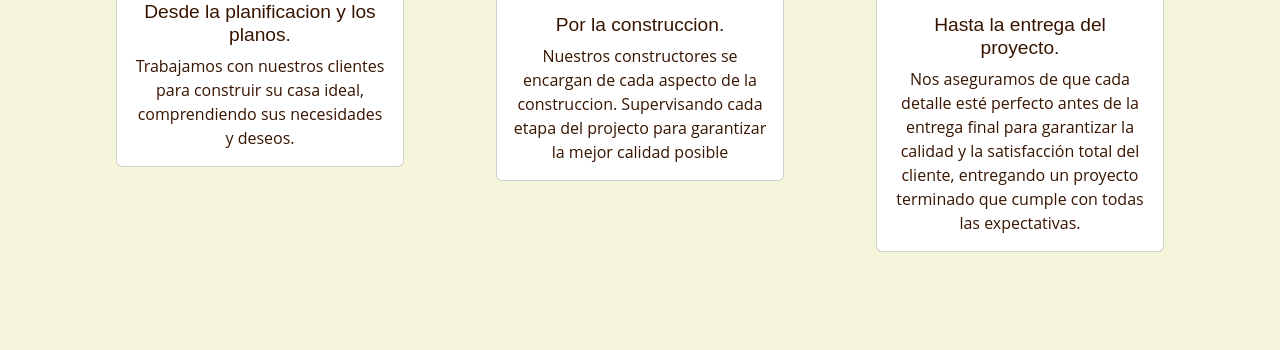
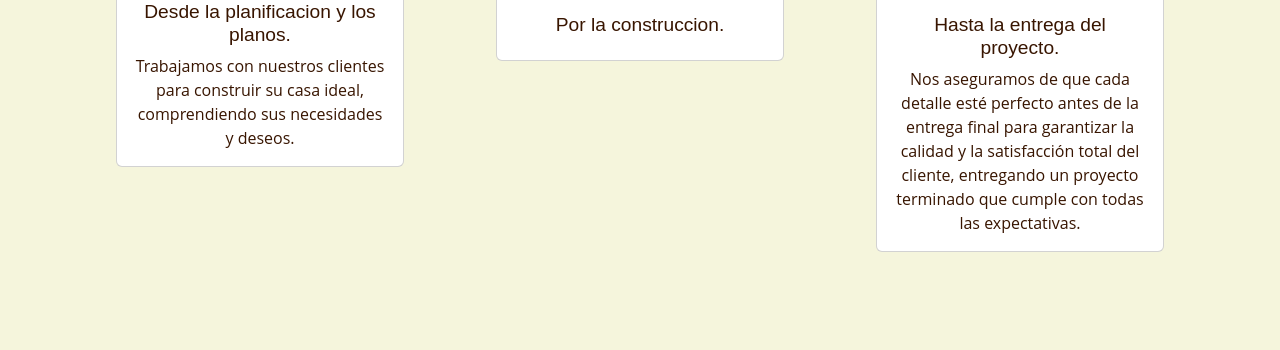
Before and after one commit to Brianuryn/Brianuryn.github.io, a plain HTML site: page Index.html in a window 1280 px wide. Shown: the part 1256-1606 px from the top of the page. Drawn offline with nearby package versions, Linux system fonts and the light colour scheme.

Commit message:
Update Index.html

```diff
--- a/Index.html
+++ b/Index.html
@@ -90,7 +90,7 @@
                 <img src="img/Tarjetas/long-shot-men-working-roof-together.jpg" class="card-img-top" alt="...">
                 <div class="card-body">
                   <h1>Por la construccion.</h1>
-                  <p class="card-text">Nuestros constructores se encargan de cada aspecto de la construccion. Supervisando cada etapa del projecto para garantizar la mejor calidad posible</p>
+                  <p class="card-text"></p>
                 </div>
               </div>
             </div>
```
